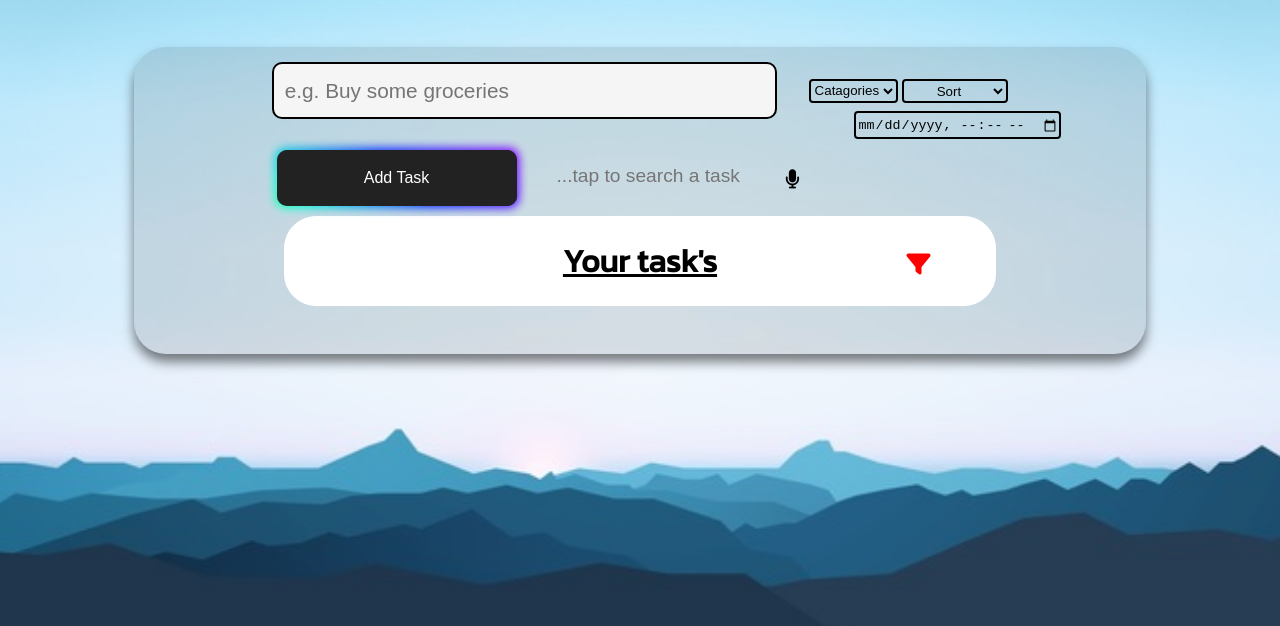
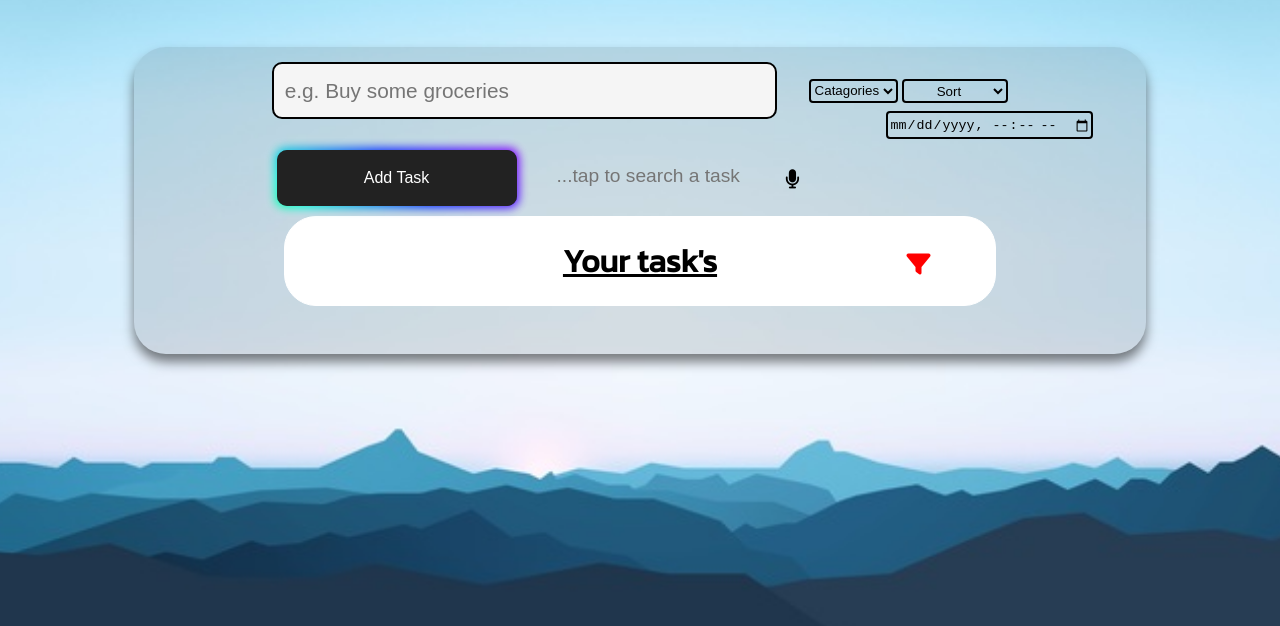
Before and after one commit to div-yadav/Task-Manager, a plain HTML site: page index.html in a window 1280 px wide. Shown: the part 158-784 px from the top of the page. Drawn offline with Linux system fonts and the light colour scheme.

Commit message:
Update style

```diff
--- a/style.css
+++ b/style.css
@@ -82,7 +82,7 @@ html {
   border-radius: 0.25rem;
   cursor: pointer;
   position: absolute;
-  left: 45rem;
+  left: 47rem;
   top: 4rem;
 }
 
```
